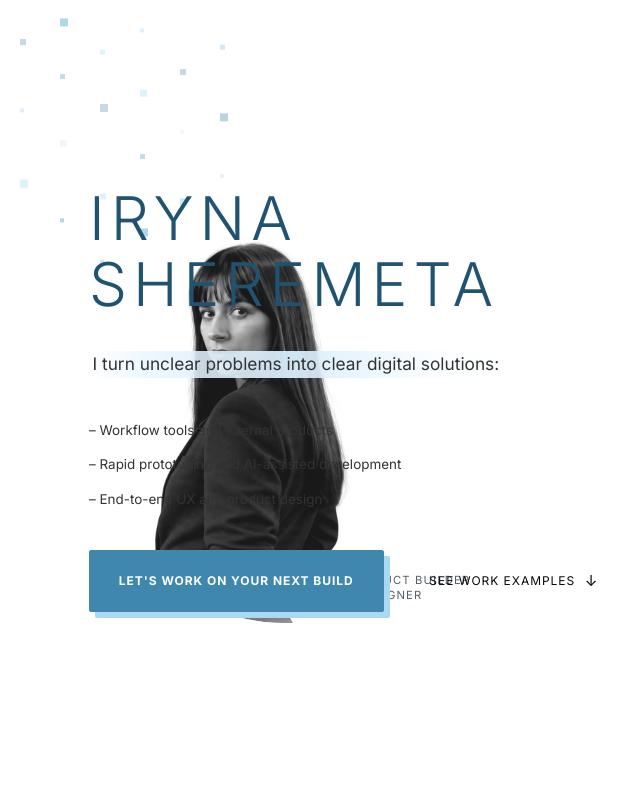
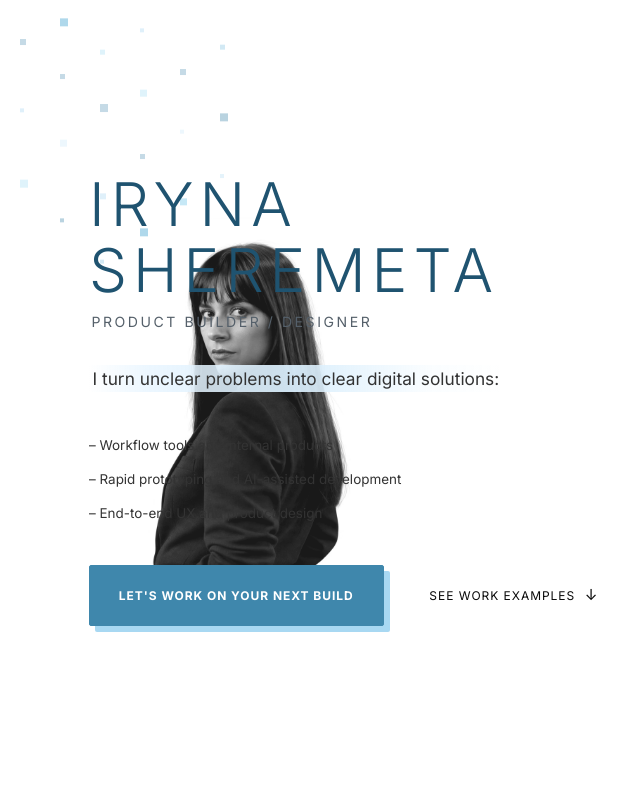
Before and after one commit to Irene2828/porfoliojuly, a Next.js app: page / in a window 1280 px wide. Shown: the top 800 px of the page, without its empty margins (0-640 px from the left). Built offline with nearby package versions, Linux system fonts and the light colour scheme; no server answers; the database is empty; a web font is replaced by a local one.

Commit message:
Design: move tagline back under name in Hero section

```diff
--- a/src/app/components/Hero.tsx
+++ b/src/app/components/Hero.tsx
@@ -57,7 +57,6 @@ export default function Hero() {
             >
               <h1 className="title-serif text-huge">Iryna</h1>
             </motion.div>
-
             <motion.div
               initial={{ opacity: 0 }}
               animate={{ opacity: 1 }}
@@ -66,6 +65,15 @@ export default function Hero() {
             >
               <h1 className="title-serif text-huge">Sheremeta</h1>
             </motion.div>
+
+            <motion.p
+              initial={{ opacity: 0 }}
+              animate={{ opacity: 1 }}
+              transition={{ duration: 0.45, delay: 0.09, ease: "easeOut" }}
+              className="hero-name-eyebrow"
+            >
+              Product builder / designer
+            </motion.p>
           </div>
 
           <motion.p
@@ -115,10 +123,6 @@ export default function Hero() {
           <div className="hero-image-container">
             <img src={heroImage.src} alt="Iryna Sheremeta" className="hero-image" />
             <div className="hero-dot-overlay"></div>
-            <div className="hero-image-tagline">
-              Product Builder <br />
-              / Designer
-            </div>
 
             {/* CV Scanning Overlay */}
             <div className="cv-overlay">
```
Also changed, not shown: 1 other file (tests, documents, lock files or other folders).
